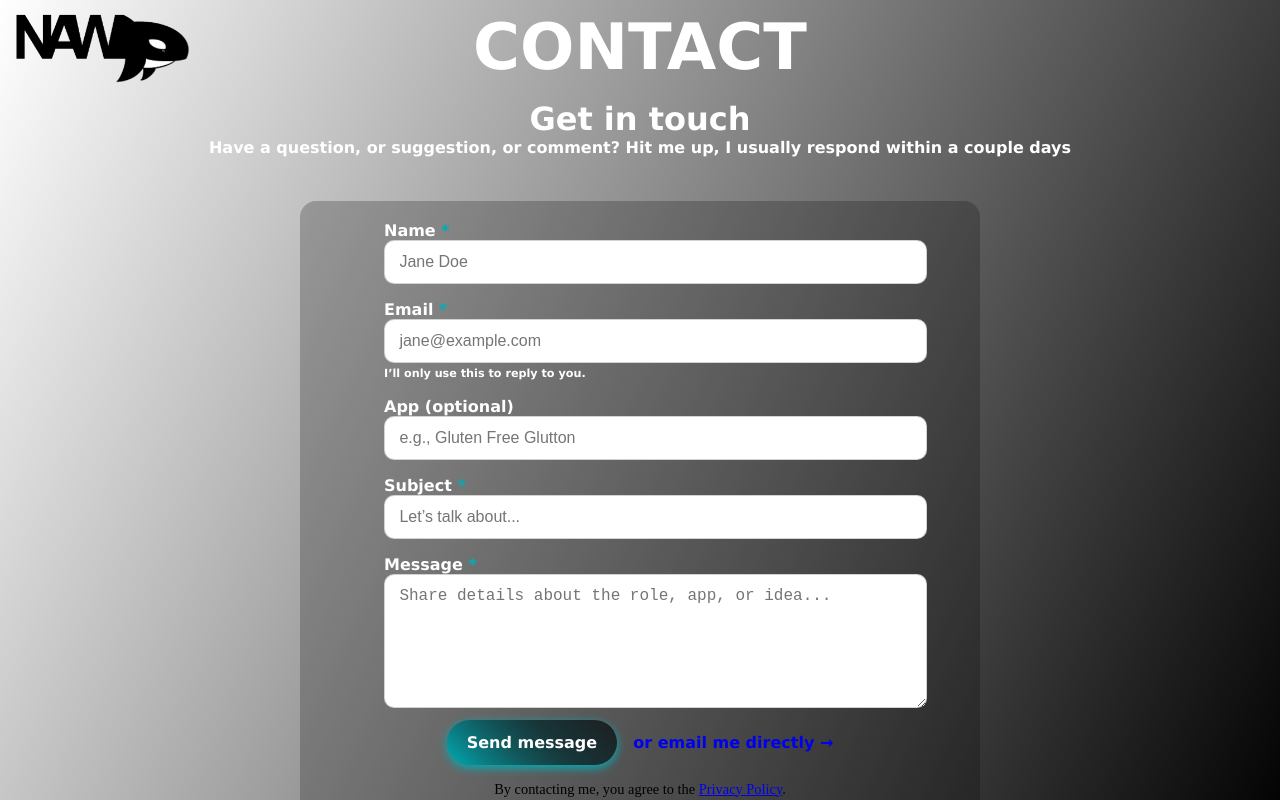
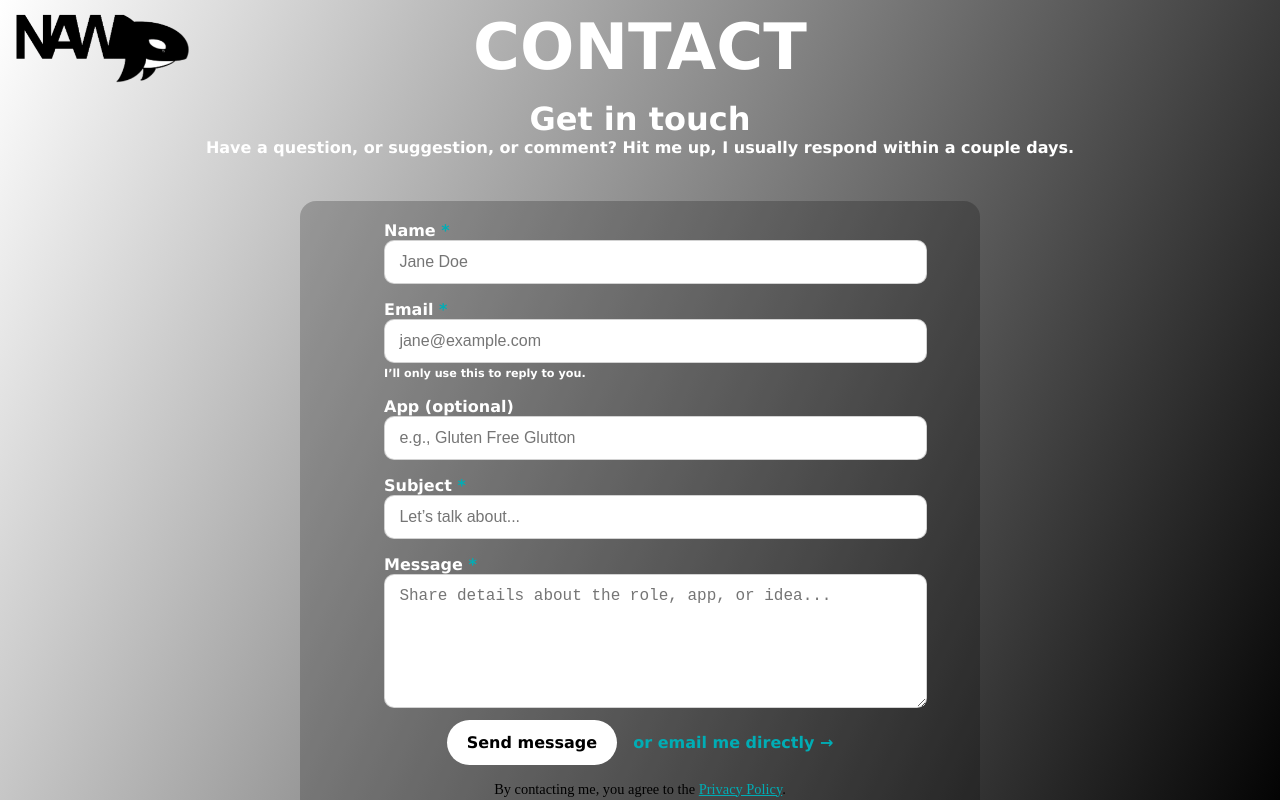
Before and after one commit to dlafrance99/NAWDevLLC, a React (Create React App) app: page /contact in a window 1280 px wide. Shown: the top 800 px of the page. Built offline with nearby package versions, Linux system fonts and the light colour scheme; some icons are missing.

Commit message:
finished beta of NAW website

```diff
--- a/src/Screens/About.js
+++ b/src/Screens/About.js
@@ -82,7 +82,7 @@ const About = () => {
                         Title={`Our Mission?`}
                         Content={`I guess our mission is to make apps. We make apps that are interesting for us. So Disc Golf and other fun things. Most of our apps are available for free (likely with ads) and with paid options that improve the experience.`}
                         Content2={`What do we do with all that sweet money from our apps? Non of your business really. We'll let you into the secret though, it helps us do this full time. If we can do this full time, we'll spend more time improving our apps!`}
-                        Style='RandominatorStyle'
+                        Style='NAWPutterStyle'
                         Orientation='Left'
                     />
                 </section>
--- a/src/Screens/Contact.js
+++ b/src/Screens/Contact.js
@@ -31,14 +31,11 @@ const Contact = () => {
         e.preventDefault();
         setErrorMsg("");
 
-        // Honeypot: if filled, silently ignore
-        if (formData.company) {
+        if (formData.company) { // honeypot
             setStatus("success");
             setFormData({ name: "", email: "", app: "", subject: "", message: "", company: "" });
             return;
         }
-
-        // Basic front-end validation
         if (!formData.name || !formData.email || !formData.subject || !formData.message) {
             setErrorMsg("Please fill out all required fields.");
             return;
@@ -46,20 +43,19 @@ const Contact = () => {
 
         setStatus("submitting");
         try {
-            // Replace this with your real API endpoint or email service
-            const res = await fetch("/api/contact", {
-                method: "POST",
-                headers: { "Content-Type": "application/json" },
-                body: JSON.stringify({
-                    name: formData.name.trim(),
-                    email: formData.email.trim(),
-                    app: formData.app.trim(),
-                    subject: formData.subject.trim(),
-                    message: formData.message.trim()
-                })
-            });
+            const form = new FormData();
+            form.append("access_key", "1172beb9-0555-4e0f-9de3-19a2cb2b9348"); // ← required
+            form.append("name", formData.name.trim());
+            form.append("email", formData.email.trim());
+            form.append("subject", formData.subject.trim());
+            form.append("message", formData.message.trim() + (formData.app ? `\n\nApp: ${formData.app.trim()}` : ""));
+            // optional spam trap recognized by Web3Forms:
+            form.append("botcheck", formData.company || "");
 
-            if (!res.ok) throw new Error(`Request failed: ${res.status}`);
+            const res = await fetch("https://api.web3forms.com/submit", { method: "POST", body: form });
+            const data = await res.json();
+
+            if (!data.success) throw new Error(data.message || "Failed");
 
             setStatus("success");
             setFormData({ name: "", email: "", app: "", subject: "", message: "", company: "" });
@@ -68,6 +64,7 @@ const Contact = () => {
             setErrorMsg("Something went wrong sending your message. Please try again or email me directly.");
         }
     };
+
 
     return (
         <>
@@ -83,7 +80,7 @@ const Contact = () => {
                     <header style={styles.header}>
                         <h1 className='MenuTextStyle' style={{ marginBottom: 0, marginTop: 0 }}>Get in touch</h1>
                         <p className='GenericTextStyle' style={{ marginBottom: 0, marginTop: 0 }}>
-                            Have a question, or suggestion, or comment? Hit me up, I usually respond within a couple days
+                            Have a question, or suggestion, or comment? Hit me up, I usually respond within a couple days.
                         </p>
                     </header>
 
@@ -222,7 +219,7 @@ const Contact = () => {
                             >
                                 {status === "submitting" ? "Sending…" : "Send message"}
                             </button>
-                            <a href="mailto:devon@nawdevelopment.com" style={styles.secondaryLink}>
+                            <a href="mailto:nawdevelopment@gmail.com" style={styles.secondaryLink}>
                                 or email me directly →
                             </a>
                         </div>
@@ -263,9 +260,27 @@ const styles = {
         borderRadius: 8,
         fontSize: ".95rem"
     },
-    alertSuccess: { background: "rgba(0,160,60,.15)", border: "1px solid rgba(0,160,60,.35)" },
-    alertError: { background: "rgba(200,0,0,.15)", border: "1px solid rgba(200,0,0,.35)" },
-    alertWarn: { background: "rgba(220,170,0,.15)", border: "1px solid rgba(220,170,0,.35)" },
+    alertSuccess: {
+        background: "rgba(0,160,60,.15)",
+        border: "1px solid rgba(0,160,60,.35)",
+        width: '80%',
+        margin: 'auto',
+        marginTop: '10px'
+    },
+    alertError: {
+        background: "#dc473d80",
+        border: "1px solid #dc473d",
+        width: '80%',
+        margin: 'auto',
+        marginTop: '10px'
+    },
+    alertWarn: {
+        background: "#dc473d80",
+        border: "1px solid #dc473d",
+        width: '80%',
+        margin: 'auto',
+        marginTop: '10px'
+    },
 
     honeypotLabel: { position: "absolute", left: "-9999px", width: 1, height: 1, overflow: "hidden" },
     honeypotInput: { width: 1, height: 1, opacity: 0 },
@@ -322,10 +337,9 @@ const styles = {
         fontSize: "1rem",
         fontWeight: 600,
         cursor: "pointer",
-        background: "linear-gradient(225deg, #1C1F21, 70%, #00ADB5)",
-        color: "white",
-        boxShadow: "0 3px 10px #00ADB5",
-        textDecoration: "none",
+        backgroundColor: 'white',
+        // background: "linear-gradient(225deg, #1C1F21, 70%, #00ADB5)",
+        color: "black",
         fontFamily: 'Verdana',
         fontWeight: 'bolder',
     },
@@ -334,10 +348,11 @@ const styles = {
         textDecoration: "none",
         fontFamily: 'Verdana',
         fontWeight: 'bolder',
+        color: '#00ADB5'
     },
 
     footerNote: { fontSize: ".9rem", marginTop: "1rem", },
-    link: { textDecoration: "underline" },
+    link: { textDecoration: "underline", color: '#00ADB5' },
 
     // Responsive tweak
     "@media (min-width: 720px)": {}, // (Inline styles can't do queries; if you move to CSS/Tailwind, use a 2-col grid:)
```
